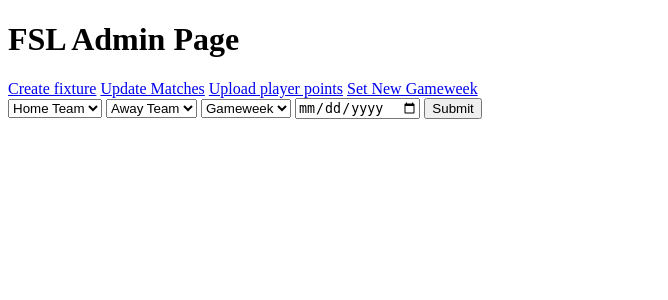
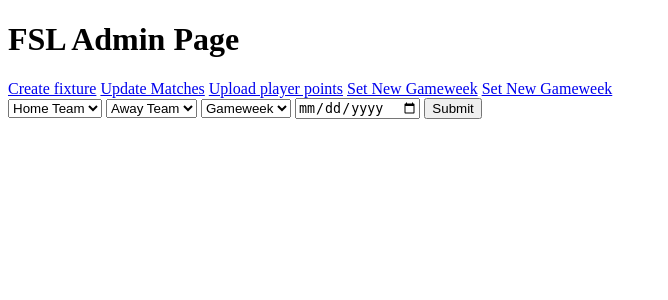
Before and after one commit to TR1432/FSL, a Flask app: page /create_fixt in a window 1280 px wide. Shown: the top 300 px of the page, without its empty margins (0-668 px from the left). Run offline with Flask 3, Linux system fonts and the light colour scheme.

Commit message:
Update admin.html

```diff
--- a/templates/admin.html
+++ b/templates/admin.html
@@ -11,7 +11,7 @@
     <a href="/update_match">Update Matches</a>
     <a href="/upload_points">Upload player points</a>
     <a href="/set_new_gameweek">Set New Gameweek</a>
-
+    <a href="/delete_fixt">Set New Gameweek</a>
     {% block form %}
 
     {% endblock %}
```
